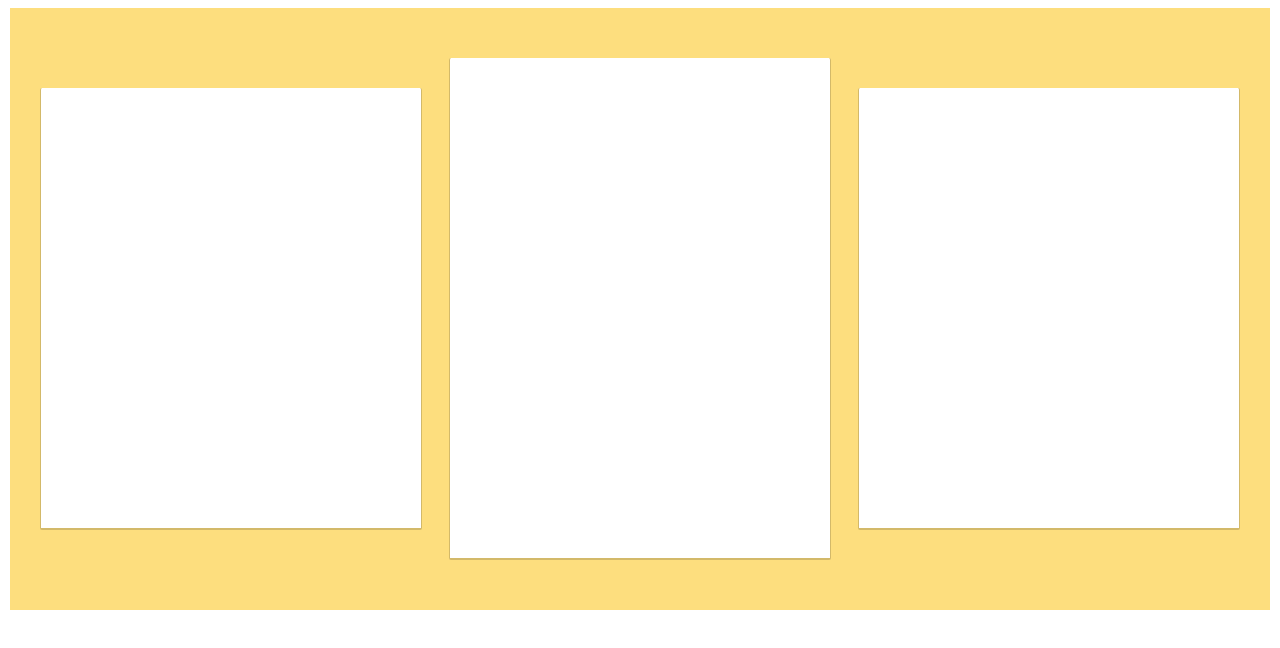
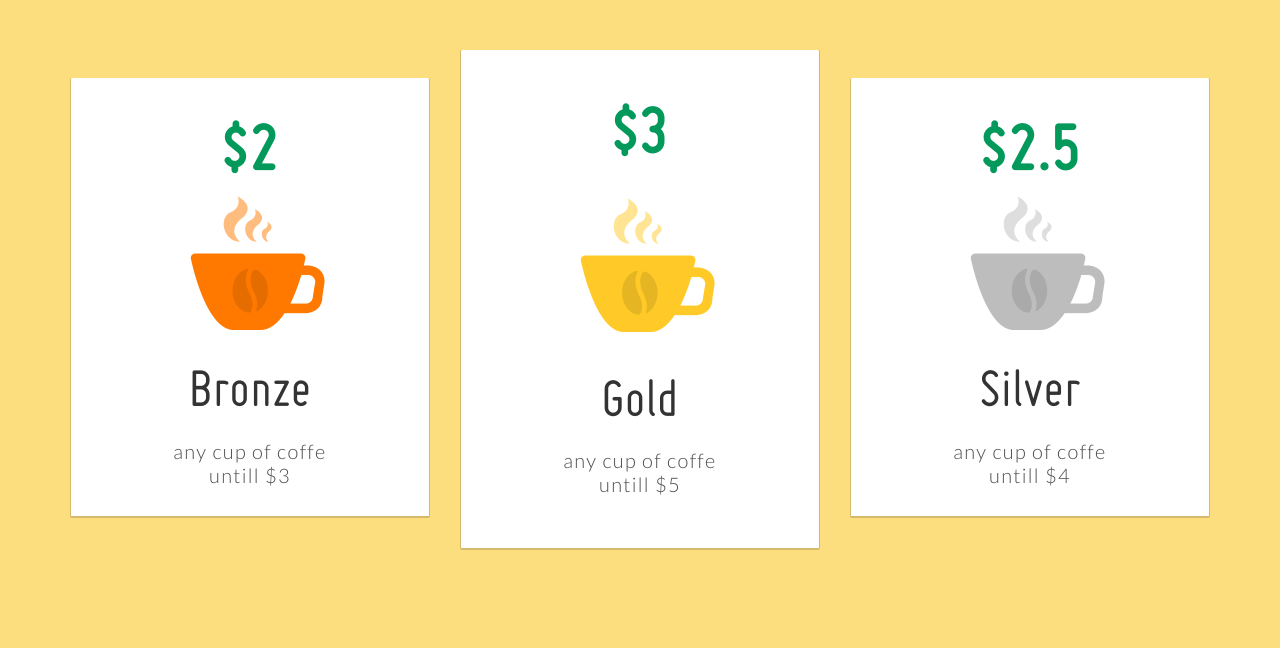
Before and after one commit to alena36/cup-plans, a plain HTML site: page index.html in a window 1280 px wide. Drawn offline with nearby package versions, Linux system fonts and the light colour scheme.

Commit message:
add plans-content

```diff
--- a/css/style.css
+++ b/css/style.css
@@ -1,11 +1,30 @@
+@font-face {
+    font-family: "Miso-bold";
+    src: url("../fonts/miso-bold.ttf"),
+    	url("../fonts/miso-bold.otf");
+    }
+
+ @font-face {
+    font-family: "Miso-regular";
+    src: url("../fonts/miso-regular.ttf"),
+    	url("../fonts/miso-regular.otf");
+ }
+
+body {
+	background-color: #fdde7e;
+}
+
+* {
+	box-sizing: border-box;
+}
+
 .container {
 	display: flex;
 	justify-content: space-between;
 	align-items: center;
 	width: 1200px;
-	background-color: #fdde7e;
 	margin: 0 auto;
-	padding: 50px 30px;
+	padding: 45px 30px;
 }
 
 .plan-wrapper {
@@ -20,8 +39,54 @@
 	border-right: 1px solid #d3b969;
 	border-bottom: 2px solid #d3b969;
 	border-radius: 2px;
+	text-align: center;
+	padding-top: 4px;
+	padding-bottom: 38px;
 }
 
 .col-3:nth-child(2) {
 	height: 500px;
+	padding-top: 15px;
+	margin-top: 5px;
 }
+
+img {
+	margin-left: 15px;
+}
+
+.price {
+	font-family: "Miso-bold", Arial, sans-serif;
+	font-weight: 700;
+	font-size: 70px;
+	color: #02995b;
+	margin: 0;
+	margin-bottom: 34px;
+}
+
+.gold-item .price {
+	margin-bottom: 52px;
+}
+
+.category-item {
+	font-family: "Miso-regular", Arial, sans-serif;
+	font-weight: 400;
+	font-size: 56px;
+	color: #333333;
+	margin-top: 2px;
+	margin-bottom: 38px;
+}
+
+.gold-item .category-item {
+	margin-top: 10px;
+}
+
+.max-price {
+	font-family: Lato, Arial, sans-serif;
+	font-weight: 300;
+	font-size: 20px;
+	letter-spacing: 1.3px;
+	line-height: 1.2;
+	color: #4e4e4e;
+	max-width: 165px;
+	margin: 0 auto;
+}
--- a/index.html
+++ b/index.html
@@ -3,16 +3,48 @@
 <head>
 	<meta charset="UTF-8">
 	<title>Cup-plans</title>
+	<link rel="stylesheet" href="https://cdnjs.cloudflare.com/ajax/libs/normalize/8.0.0/normalize.min.css"/>
+	<link href="https://fonts.googleapis.com/css?family=Lato:300" rel="stylesheet">
 	<link rel="stylesheet" type="text/css" href="css/style.css">
 </head>
 <body>
 	<div class="container">
-			<div class="plan-wrapper col-3">
-			</div>
-			<div class="plan-wrapper col-3">
-			</div>
-			<div class="plan-wrapper col-3">
-			</div>
+		<div class="plan-wrapper col-3">
+			<p class="price">
+				$2
+			</p>
+			<img src="img/bean-bronze.png" alt="bean-bronze">
+			<h2 class="category-item">
+				Bronze
+			</h2>
+			<p class="max-price">
+				any cup of coffe untill $3
+			</p>
 		</div>
+		<div class="plan-wrapper gold-item col-3">
+			<p  class="price">
+				$3
+			</p>
+			<img src="img/bean-gold.png" alt="bean-gold">
+			<h2 class="category-item">
+				Gold
+			</h2>
+			<p class="max-price">
+				any cup of coffe untill $5
+			</p>
+		</div>
+		<div class="plan-wrapper col-3">
+			<p class="price">
+				$2.5
+			</p>
+			<img src="img/bean-silver.png" alt="bean-silver">
+			<h2 class="category-item">
+				Silver
+			</h2>
+			<p class="max-price">
+				any cup of coffe untill $4
+			</p>
+		</div>
+	</div>
 </body>
 </html>
```
Also changed, not shown: fonts/miso-bold.otf (added), fonts/miso-bold.ttf (added), fonts/miso-regular.otf (added), fonts/miso-regular.ttf (added), img/bean-bronze.png (added), img/bean-gold.png (added), img/bean-silver.png (added), 1 other file.
